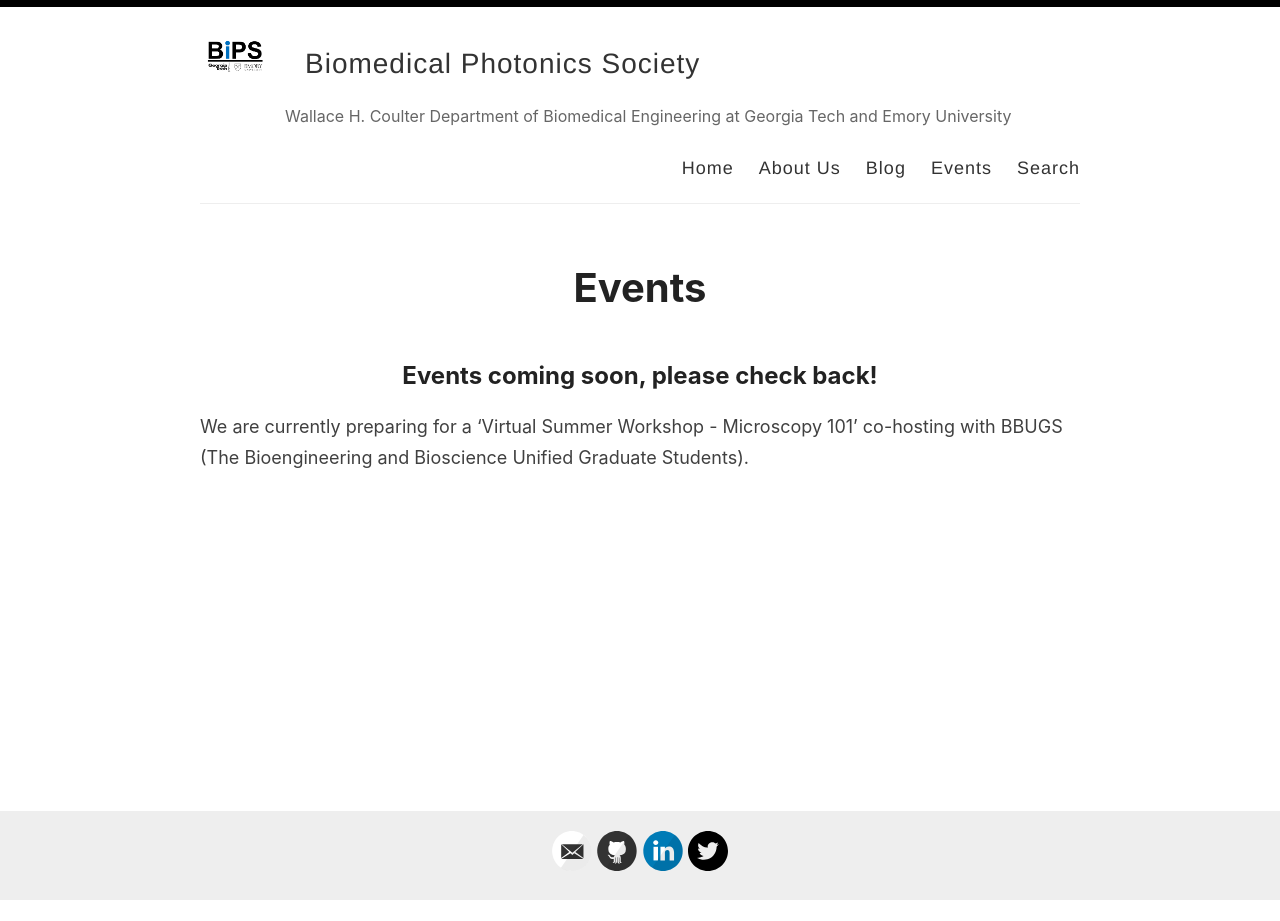
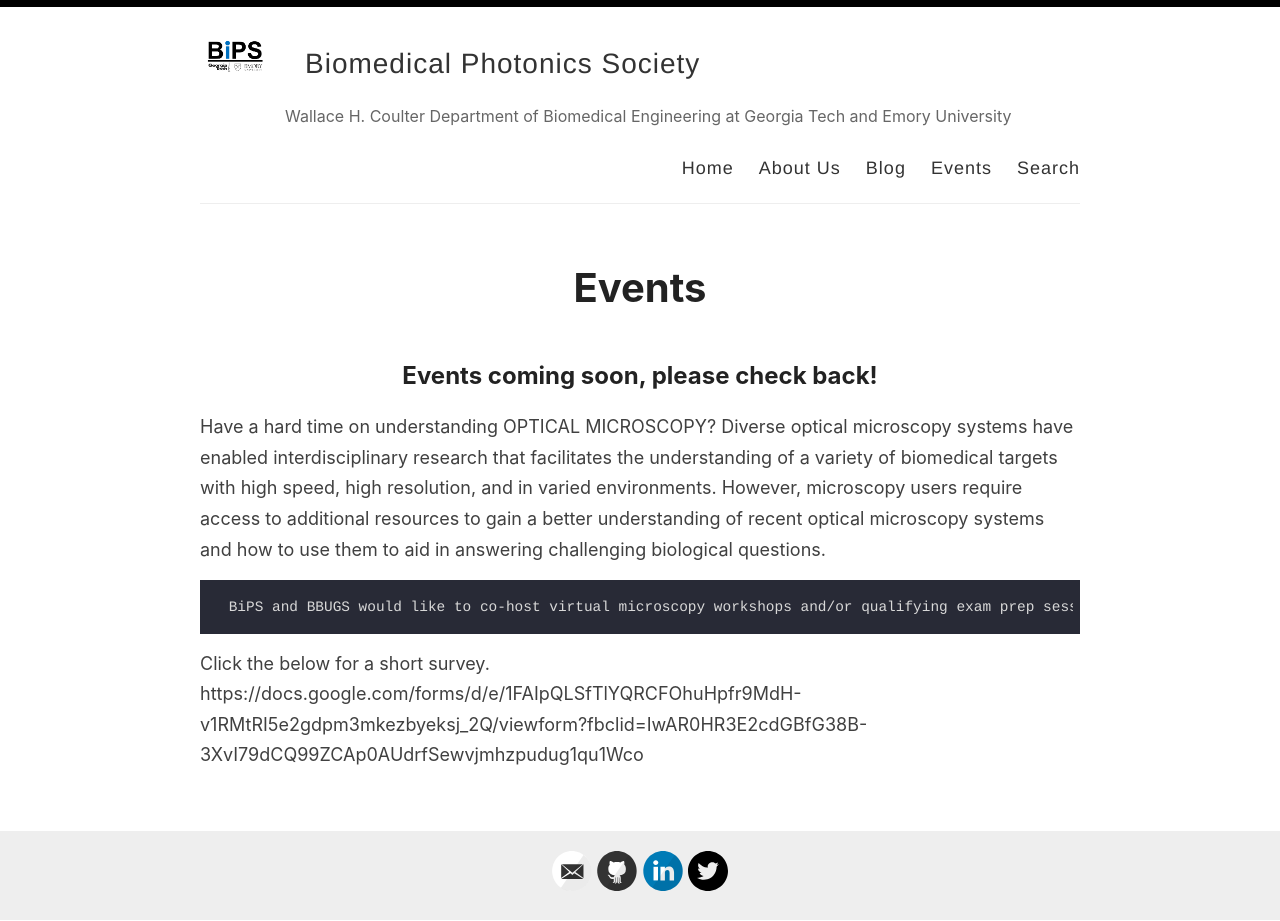
Before and after one commit to bipsgatech/bipsgatech.github.io, a Jekyll site: the page built from _pages/events.md, in a window 1280 px wide. Built offline with Jekyll 4.4.1, drawn with Linux system fonts in a browser that asks for light colours.

Commit message:
Update events.md

```diff
--- a/_pages/events.md
+++ b/_pages/events.md
@@ -5,4 +5,11 @@ permalink: /events/
 ---
 
 ## Events coming soon, please check back!
-We are currently preparing for a 'Virtual Summer Workshop - Microscopy 101' co-hosting with BBUGS (The Bioengineering and Bioscience Unified Graduate Students).
+Have a hard time on understanding OPTICAL MICROSCOPY?
+Diverse optical microscopy systems have enabled interdisciplinary research that facilitates the understanding of a variety of biomedical targets with high speed, high resolution, and in varied environments. However, microscopy users require access to additional resources to gain a better understanding of recent optical microscopy systems and how to use them to aid in answering challenging biological questions.
+
+     BiPS and BBUGS would like to co-host virtual microscopy workshops and/or qualifying exam prep sessions to share our knowledge on optical microscopy. This survey is to assess interest and familiarity with optics to design our events to better cater to your interests and needs.
+
+
+Click the below for a short survey.
+https://docs.google.com/forms/d/e/1FAIpQLSfTlYQRCFOhuHpfr9MdH-v1RMtRI5e2gdpm3mkezbyeksj_2Q/viewform?fbclid=IwAR0HR3E2cdGBfG38B-3XvI79dCQ99ZCAp0AUdrfSewvjmhzpudug1qu1Wco
```
